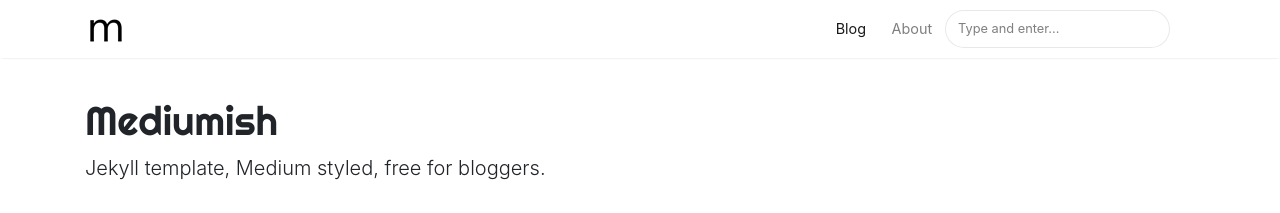
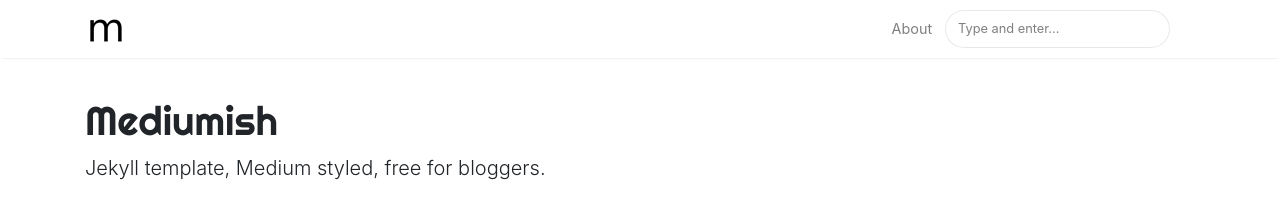
Before and after one commit to phoodnotebook/mediumish, a Jekyll site: the page built from index.html, in a window 1280 px wide. Shown: the top 213 px of the page. Built offline with Jekyll 4.4.1, drawn with Linux system fonts in a browser that asks for light colours; nearby versions of some CDN libraries; the list of posts is cut into pages by our own code.

Commit message:
change nav

```diff
--- a/_layouts/default.html
+++ b/_layouts/default.html
@@ -68,8 +68,8 @@ ga('send', 'pageview');
                 {% else %}
                 <li class="nav-item">
                 {% endif %}
-                <a class="nav-link" href="{{ site.baseurl }}/index.html">Blog</a>
-                </li>
+                <!-- <a class="nav-link" href="{{ site.baseurl }}/index.html">Blog</a>
+                </li>-->
 
                 <li class="nav-item">
                 <a class="nav-link" href="{{ site.baseurl }}/about">About</a>
```
